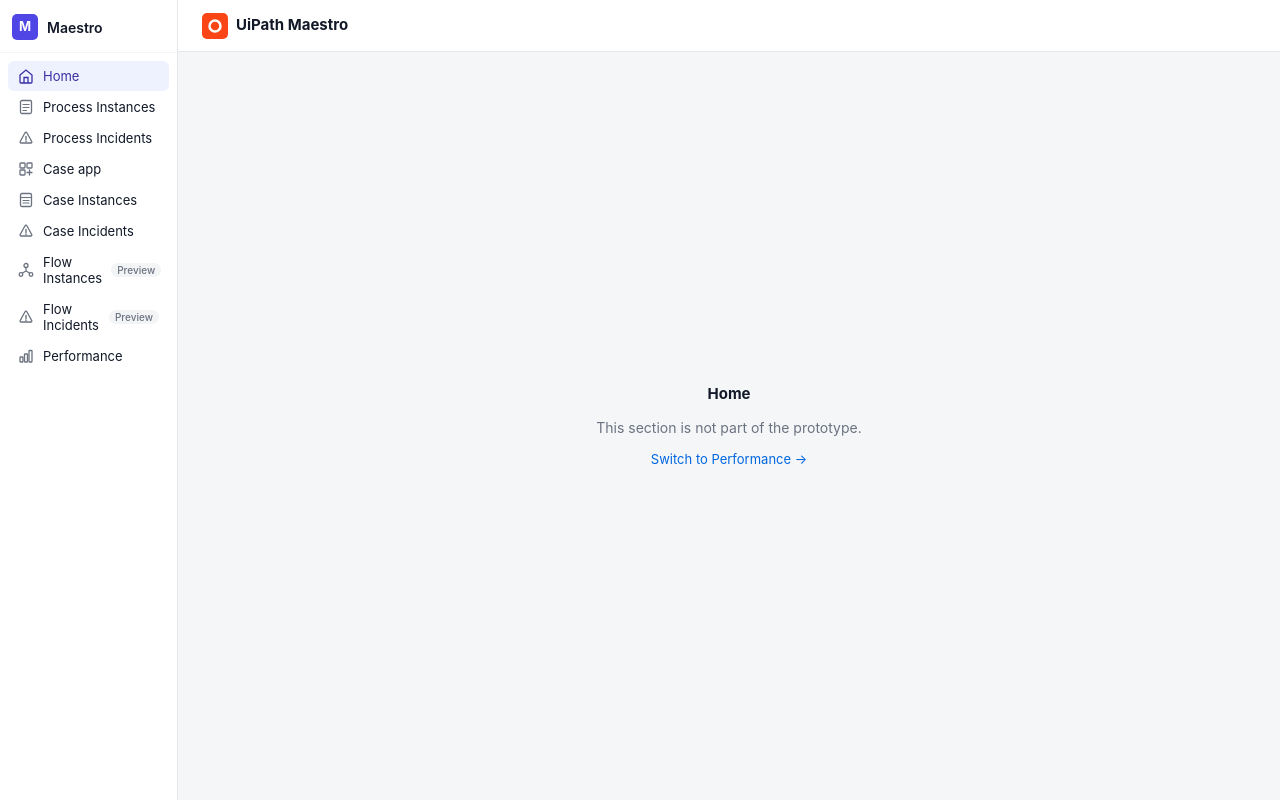
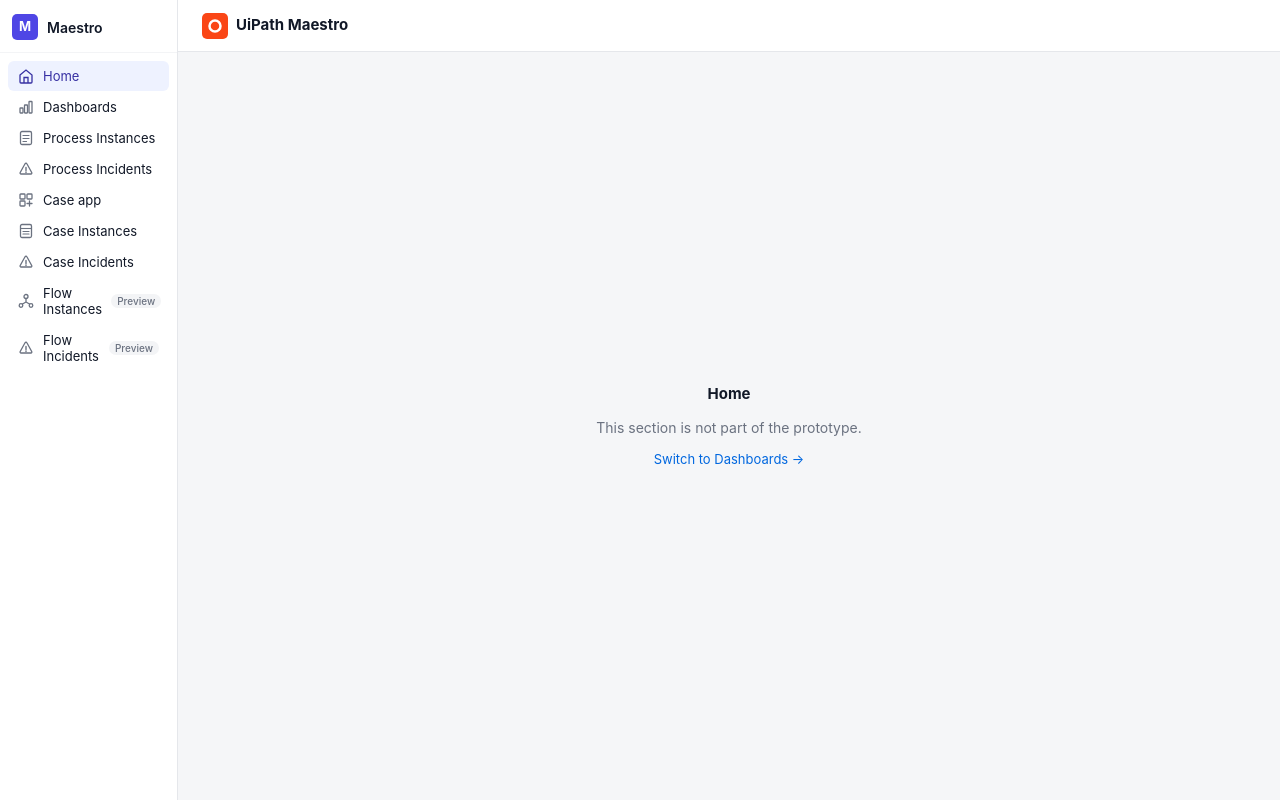
Before and after one commit to teodoraniculaescu/Maestro-Business-Dashboards, a plain HTML site: page index.html in a window 1280 px wide. Both pictures are taken after a click on the button "Home". Drawn offline with Linux system fonts and the light colour scheme.

Commit message:
Rename Performance to Dashboards and move it under Home in the left nav
Co-Authored-By: Claude Opus 5.5 <noreply@anthropic.com>

```diff
--- a/index.html
+++ b/index.html
@@ -335,6 +335,10 @@ body{font-family:var(--font);font-size:14px;line-height:1.5;color:var(--text);ba
       <svg width="16" height="16" viewBox="0 0 16 16" fill="none" class="sn-ico"><path d="M2 7L8 2l6 5v7a1 1 0 01-1 1H3a1 1 0 01-1-1V7z" stroke="currentColor" stroke-width="1.3"/><path d="M6 15V9.5h4V15" stroke="currentColor" stroke-width="1.3"/></svg>
       <span class="sn-label">Home</span>
     </button>
+    <button class="sn-i active" data-key="biz-dash" onclick="navTo('biz-dash')">
+      <svg width="16" height="16" viewBox="0 0 16 16" fill="none" class="sn-ico"><rect x="2" y="9" width="3" height="5" rx="0.5" stroke="currentColor" stroke-width="1.3"/><rect x="6.5" y="6" width="3" height="8" rx="0.5" stroke="currentColor" stroke-width="1.3"/><rect x="11" y="2.5" width="3" height="11.5" rx="0.5" stroke="currentColor" stroke-width="1.3"/></svg>
+      <span class="sn-label">Dashboards</span>
+    </button>
     <button class="sn-i" data-key="proc-inst" onclick="navTo('proc-list')">
       <svg width="16" height="16" viewBox="0 0 16 16" fill="none" class="sn-ico"><rect x="2.5" y="1.5" width="11" height="13" rx="1.5" stroke="currentColor" stroke-width="1.3"/><path d="M5 5.5h6M5 8.5h6M5 11.5h3.5" stroke="currentColor" stroke-width="1.2" stroke-linecap="round"/></svg>
       <span class="sn-label">Process Instances</span>
@@ -365,10 +369,6 @@ body{font-family:var(--font);font-size:14px;line-height:1.5;color:var(--text);ba
       <span class="sn-label">Flow Incidents</span>
       <span class="preview-pill">Preview</span>
     </button>
-    <button class="sn-i active" data-key="biz-dash" onclick="navTo('biz-dash')">
-      <svg width="16" height="16" viewBox="0 0 16 16" fill="none" class="sn-ico"><rect x="2" y="9" width="3" height="5" rx="0.5" stroke="currentColor" stroke-width="1.3"/><rect x="6.5" y="6" width="3" height="8" rx="0.5" stroke="currentColor" stroke-width="1.3"/><rect x="11" y="2.5" width="3" height="11.5" rx="0.5" stroke="currentColor" stroke-width="1.3"/></svg>
-      <span class="sn-label">Performance</span>
-    </button>
   </nav>
 </aside>
 
@@ -446,7 +446,7 @@ body{font-family:var(--font);font-size:14px;line-height:1.5;color:var(--text);ba
 
     <div class="list-hdr">
       <div>
-        <div class="list-title">Performance</div>
+        <div class="list-title">Dashboards</div>
         <div class="list-sub" id="biz-scope-label">All processes · <span class="range-disp">Last month</span></div>
       </div>
       <div class="list-hdr-r">
@@ -994,7 +994,7 @@ body{font-family:var(--font);font-size:14px;line-height:1.5;color:var(--text);ba
 
     <div class="tab-ph" id="tab-ph" style="display:none;">
       <strong id="tab-ph-name"></strong>
-      This tab is not part of the prototype. <a href="#" onclick="switchToDashboardsFromDetail();return false;" style="color:var(--tab-blue);">Switch to Performance →</a>
+      This tab is not part of the prototype. <a href="#" onclick="switchToDashboardsFromDetail();return false;" style="color:var(--tab-blue);">Switch to Dashboards →</a>
     </div>
 
     <div class="dash-page" id="im-page" style="display:none;">
@@ -1195,7 +1195,7 @@ body{font-family:var(--font);font-size:14px;line-height:1.5;color:var(--text);ba
   <div id="pg-ph" style="display:none;flex:1;" class="pg-ph">
     <strong id="pg-ph-name"></strong>
     <p>This section is not part of the prototype.</p>
-    <a onclick="navTo('biz-dash');return false;">Switch to Performance →</a>
+    <a onclick="navTo('biz-dash');return false;">Switch to Dashboards →</a>
   </div>
 
 </div><!-- /main -->
@@ -1744,13 +1744,13 @@ function updateTopbar(page, name) {
       <button class="btn btn-primary">Run</button>
       <button class="ico-btn"><svg width="14" height="14" viewBox="0 0 14 14" fill="none"><circle cx="7" cy="2.3" r="1.1" fill="currentColor"/><circle cx="7" cy="7" r="1.1" fill="currentColor"/><circle cx="7" cy="11.7" r="1.1" fill="currentColor"/></svg></button>`;
   } else if (page === 'biz-dash') {
-    bc.innerHTML = '<span class="bc-cur">Performance</span>';
+    bc.innerHTML = '<span class="bc-cur">Dashboards</span>';
     tr.innerHTML = '';
   } else if (page === 'proc-detail') {
     const n = name || detailName;
     const fromBiz = detailFrom === 'biz-dash';
     const backFn  = fromBiz ? "navTo('biz-dash')" : "navTo('proc-list')";
-    const listLbl = fromBiz ? 'Performance' : 'Process Instances';
+    const listLbl = fromBiz ? 'Dashboards' : 'Process Instances';
     bc.innerHTML = `
       <a href="#" onclick="${backFn};return false;">← Back</a>
       <span class="bc-sep">|</span>
@@ -1765,7 +1765,7 @@ function updateTopbar(page, name) {
     const n = name || detailName;
     const fromBiz = detailFrom === 'biz-dash';
     const backFn  = fromBiz ? "navTo('biz-dash')" : "navTo('case-list')";
-    const listLbl = fromBiz ? 'Performance' : 'Case Instances';
+    const listLbl = fromBiz ? 'Dashboards' : 'Case Instances';
     bc.innerHTML = `
       <a href="#" onclick="${backFn};return false;">← Back</a>
       <span class="bc-sep">|</span>
```
